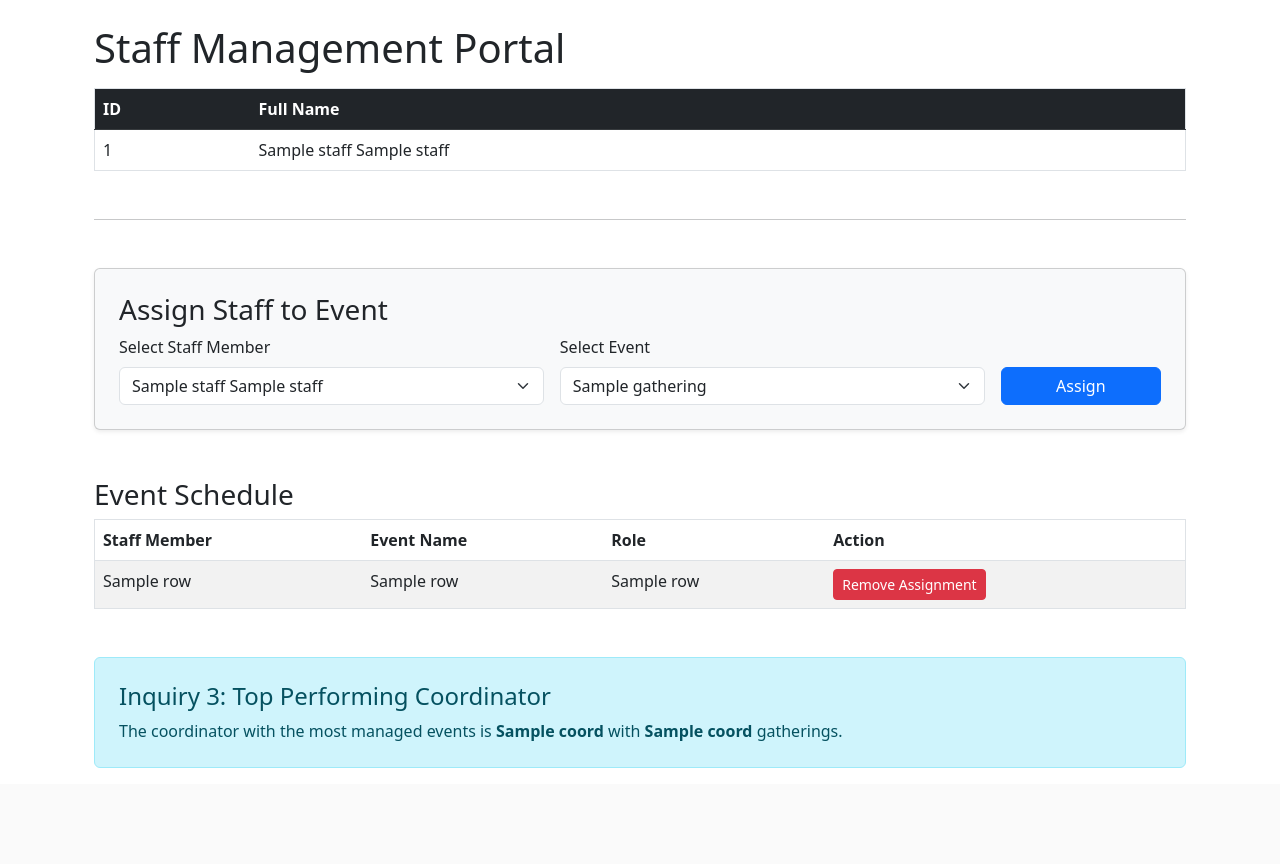
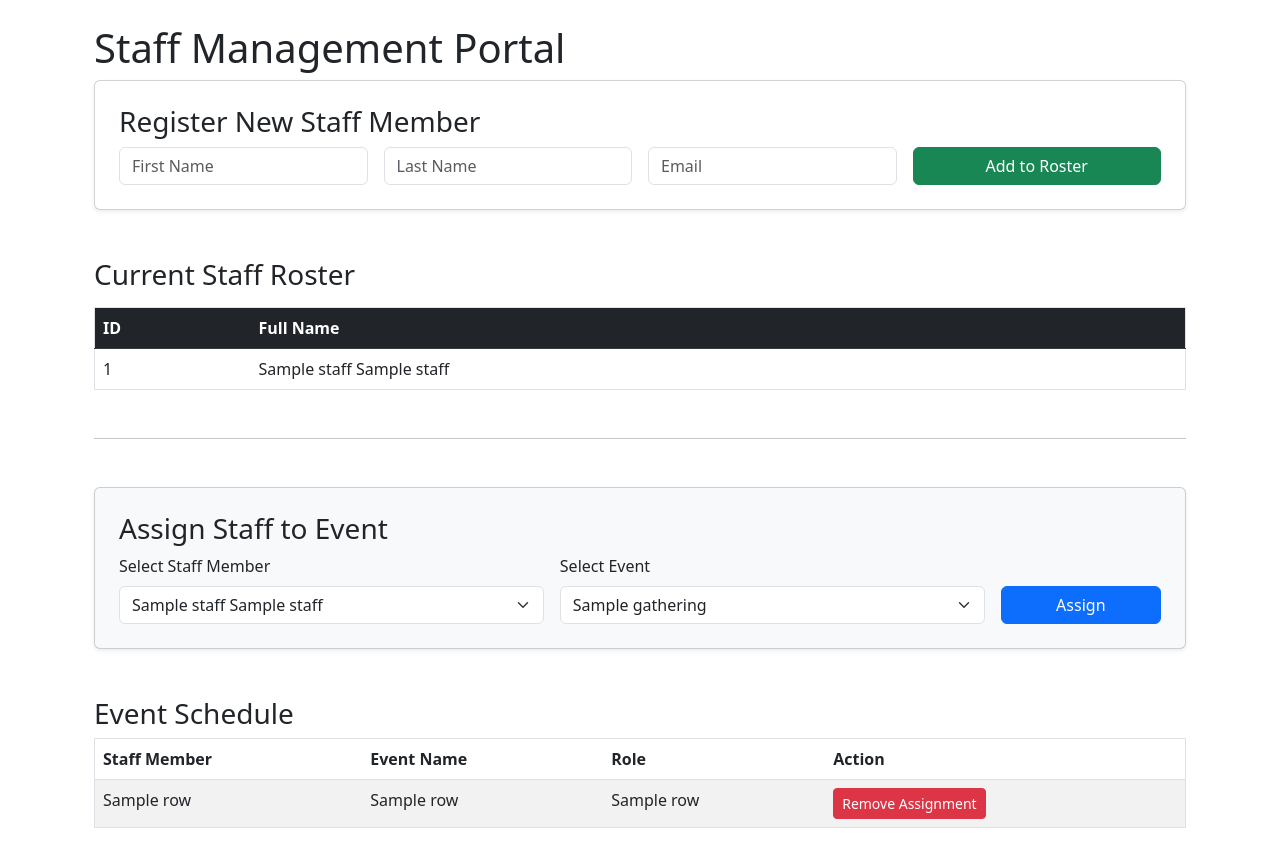
Before and after one commit to Abdullahraafat/db-project-phase3, a Flask app: template templates/staff_list.html in a window 1280 px wide. Shown: the part 56-920 px from the top of the page. Before the commit the page ends 824 px from the top, so only its background shows below. Run offline with Flask 3, Linux system fonts and the light colour scheme; the template is opened without the code that fills it: most values are stand-ins (such as "Sample title", 1, 10 or a date in 2020).

Commit message:
Add staff registration form and update roster display

```diff
--- a/templates/staff_list.html
+++ b/templates/staff_list.html
@@ -3,6 +3,25 @@
 <div class="container mt-4">
     <h1>Staff Management Portal</h1>
 
+    <div class="card p-4 shadow-sm mb-5">
+        <h3>Register New Staff Member</h3>
+        <form action="{{ url_for('staff.add_new_staff') }}" method="POST" class="row g-3">
+            <div class="col-md-3">
+                <input type="text" name="first_name" class="form-control" placeholder="First Name" required>
+            </div>
+            <div class="col-md-3">
+                <input type="text" name="last_name" class="form-control" placeholder="Last Name" required>
+            </div>
+            <div class="col-md-3">
+                <input type="email" name="email" class="form-control" placeholder="Email" required>
+            </div>
+            <div class="col-md-3">
+                <button type="submit" class="btn btn-success w-100">Add to Roster</button>
+            </div>
+        </form>
+    </div>
+
+    <h3>Current Staff Roster</h3>
     <table class="table table-hover border mt-3">
         <thead class="table-dark">
             <tr><th>ID</th><th>Full Name</th></tr>
@@ -62,7 +81,7 @@
 
     {% if top_coord %}
     <div class="alert alert-info mt-5 p-4">
-        <h4 class="alert-heading"> Inquiry 3: Top Performing Coordinator</h4>
+        <h4 class="alert-heading">Inquiry 3: Top Performing Coordinator</h4>
         <p class="mb-0">The coordinator with the most managed events is <strong>{{ top_coord[0] }}</strong> with <strong>{{ top_coord[1] }}</strong> gatherings.</p>
     </div>
     {% endif %}
```
